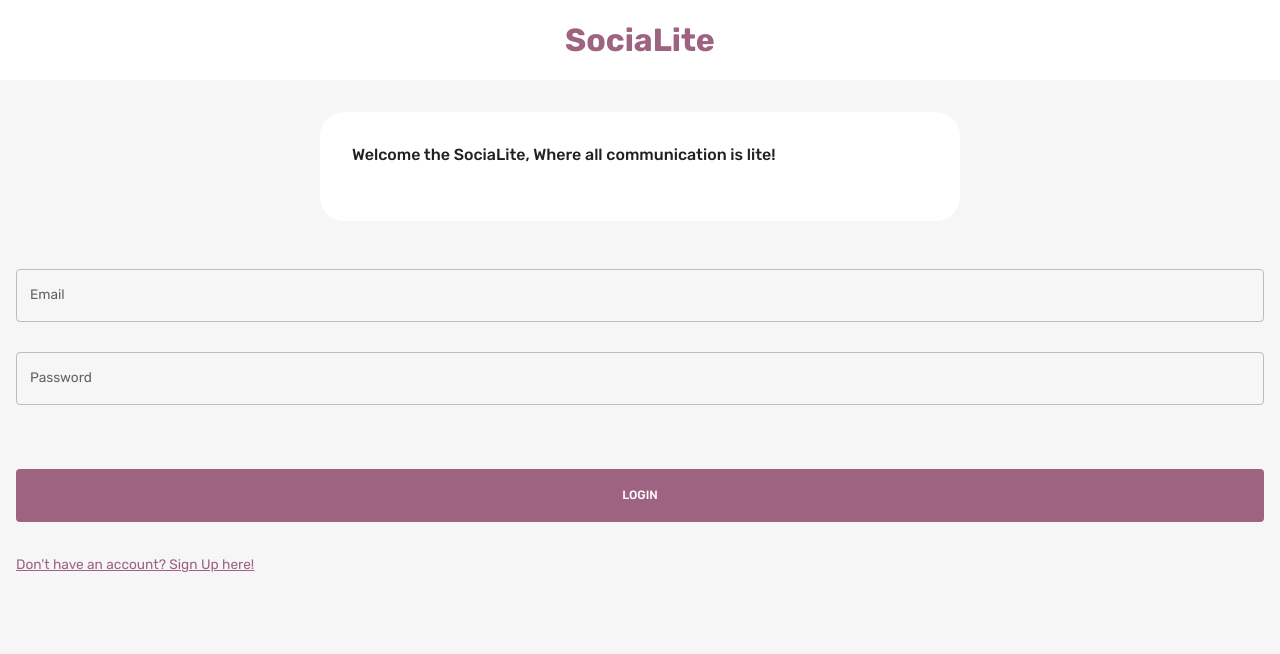
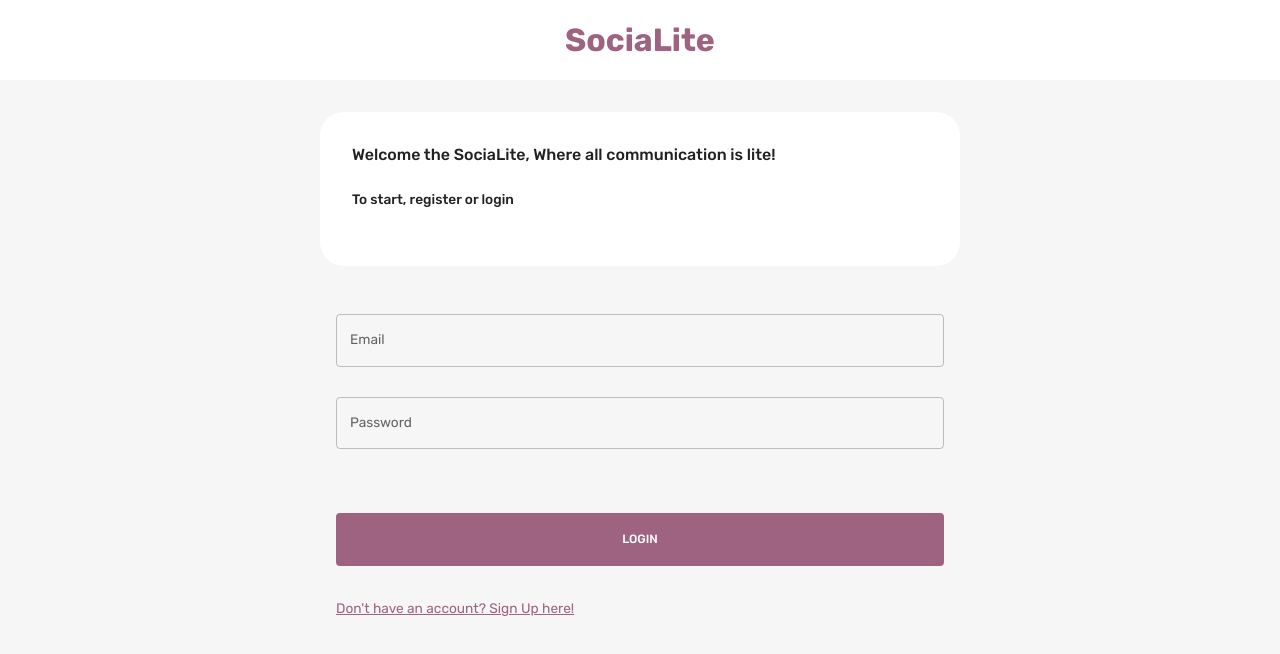
Before and after one commit to rentorious/mern-stack, a React (Create React App) app in the folder client/: page / in a window 1280 px wide. Shown: the top 654 px of the page. Built offline with nearby package versions, Linux system fonts and the light colour scheme.

Commit message:
fix login sizing

```diff
--- a/client/src/scenes/loginPage/Form.tsx
+++ b/client/src/scenes/loginPage/Form.tsx
@@ -22,7 +22,7 @@ export default function Form() {
   const isRegister = pageType === "register";
 
   const { palette } = useTheme();
-  const isNonMobile = useMediaQuery("(min-width:600px)");
+  const isNonMobile = useMediaQuery("(min-width:1000px)");
 
   const dispatch = useDispatch();
   const navigate = useNavigate();
@@ -104,6 +104,8 @@ export default function Form() {
                 gridColumn: isNonMobile ? undefined : "span 4",
               },
             }}
+            width={isNonMobile ? "50%" : "100%"}
+            marginX="auto"
           >
             {isRegister && (
               <RegisterForm
@@ -124,7 +126,7 @@ export default function Form() {
             />
           </Box>
           {/* BUTTONS */}
-          <Box p="1rem">
+          <Box p="1rem" width={isNonMobile ? "50%" : "100%"} marginX="auto">
             <Button
               fullWidth
               type="submit"
--- a/client/src/scenes/loginPage/index.tsx
+++ b/client/src/scenes/loginPage/index.tsx
@@ -31,6 +31,14 @@ const LoginPage = () => {
         <Typography fontWeight="500" variant="h5" sx={{ mb: "1.5rem" }}>
           Welcome the SociaLite, Where all communication is lite!
         </Typography>
+        <Typography
+          fontWeight="500"
+          color="info"
+          variant="body1"
+          sx={{ mb: "1.5rem" }}
+        >
+          To start, register or login
+        </Typography>
       </Box>
       <Form />
     </Box>
```
